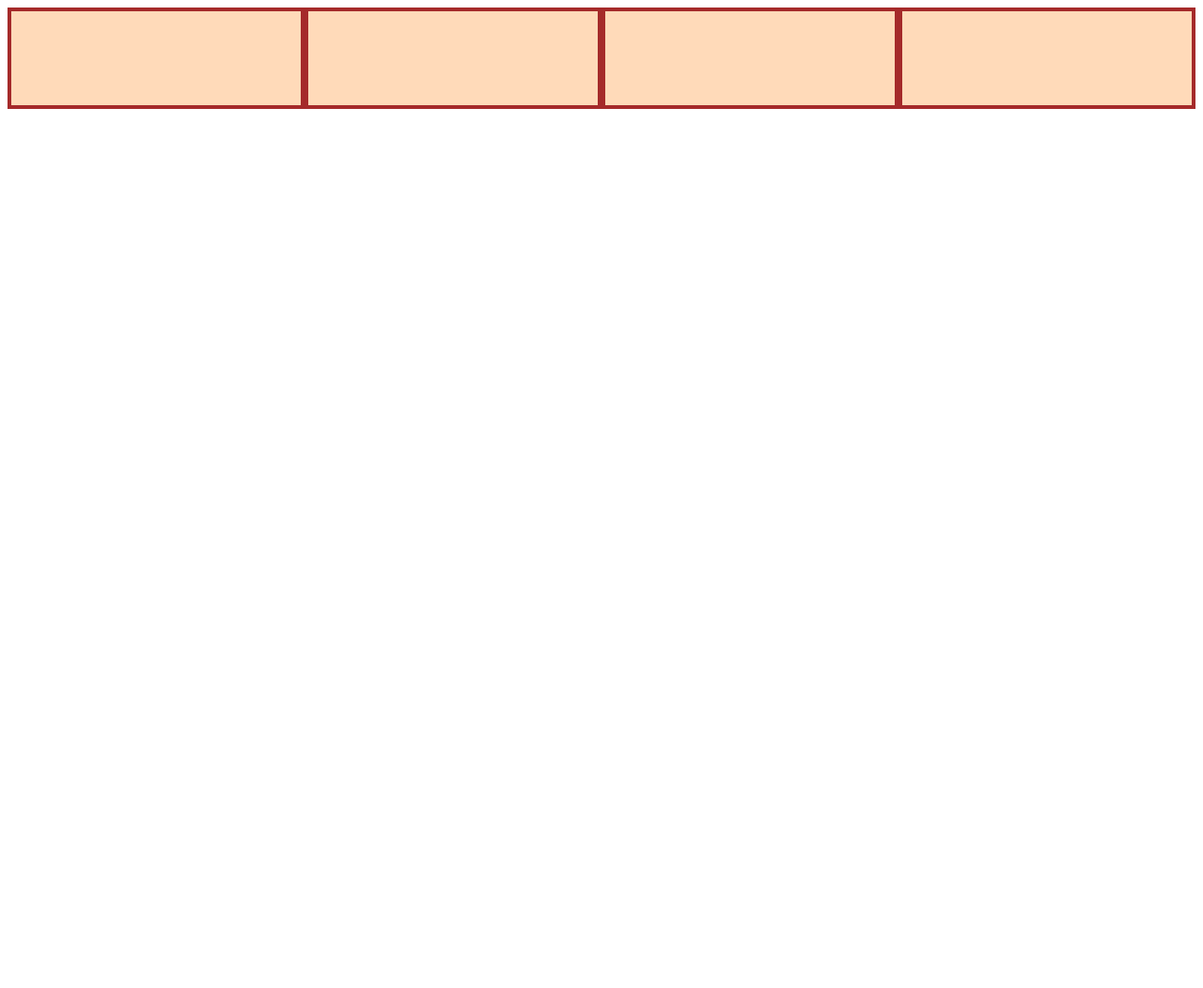
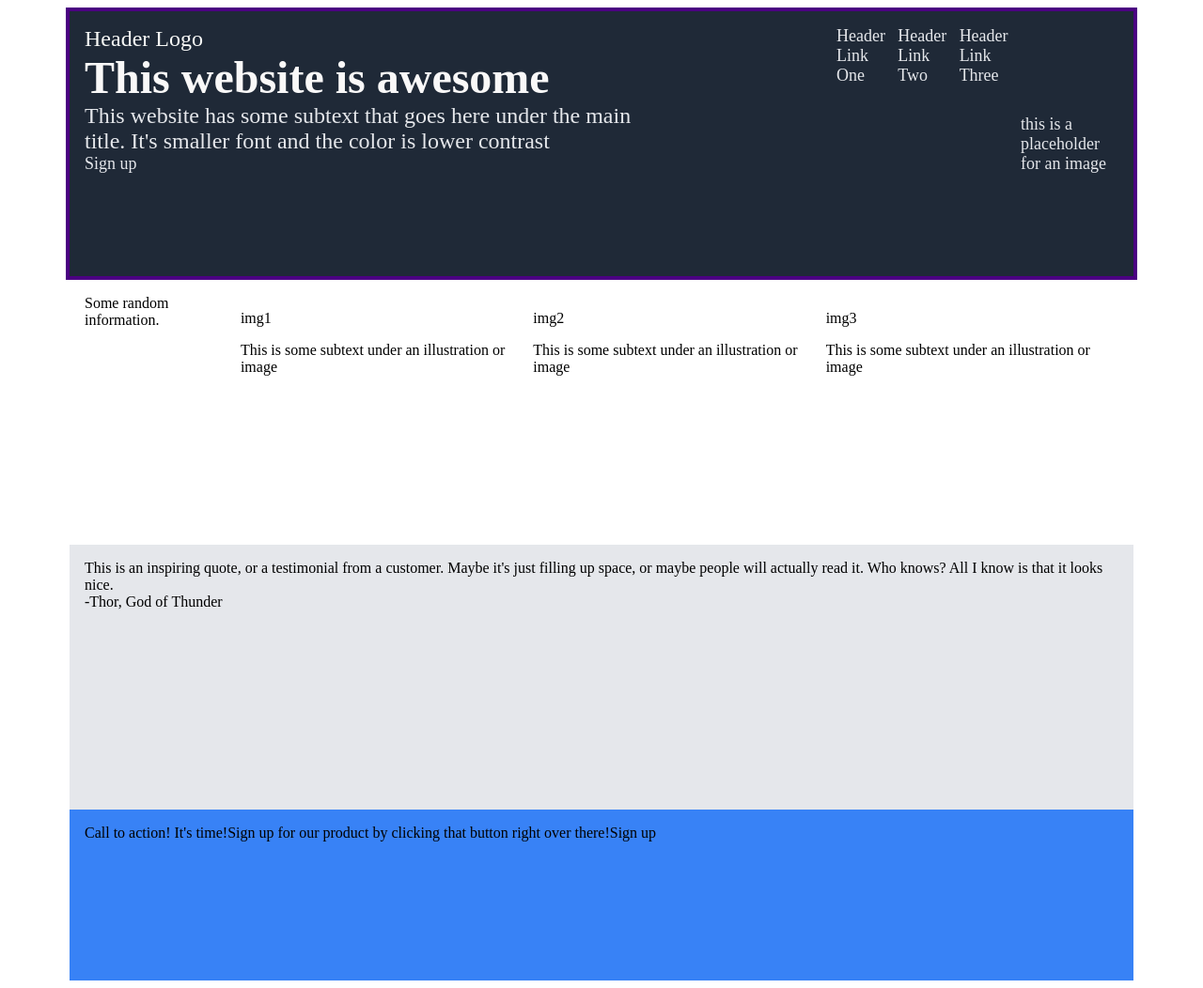
Before and after one commit to andreash94/FirstWebsite, a plain HTML site: page index.html in a window 1280 px wide. Shown: the whole page at 94% size. Before the commit the page ends 800 px from the top, so only its background shows below. Drawn offline with Linux system fonts and the light colour scheme.

Commit message:
HTML completed, next step to fix CSS

```diff
--- a/index.html
+++ b/index.html
@@ -9,11 +9,64 @@
 
 </head>
 <body>
-    <div class="flex-container">
-        <div class="one"></div>
-        <div class="two"></div>
-        <div class="three"></div>
-        <div class="four"></div>
-      </div>
+
+    <div class="box1blue">
+        <div class="Headerlogo">Header Logo
+
+        <div class="websiteawesome">This website is awesome</div>
+
+        <div class="websitesubtext">This website has some subtext that goes here under the main title. It's smaller font and the color is lower contrast</div>
+
+        <div class="Signup">Sign up</div></div>
+
+
+
+
+        <div class="item">Header Link One</div>
+
+        <div class="item">Header Link Two</div>
+
+        <div class="item">Header Link Three</div>
+
+
+
+        <div class="placeholderimage">this is a placeholder for an image</div>
+
+    </div>
+
+    <div class="box2white">
+          <div class="somerandominformation">Some random information.</div>
+          <div class="image1"><p>img1</p>This is some subtext under an illustration or image</div>
+          <div class="image2"><p>img2</p>This is some subtext under an illustration or image</div>
+          <div class="image3"><p>img3</p>This is some subtext under an illustration or image</div>
+    </div>
+
+
+    <div class="box3grey">
+          <div class="inspiringquote">This is an inspiring quote, or a testimonial from a customer. Maybe it's just filling up space, or maybe people will actually read it. Who knows? All I know is that it looks nice.</div>
+      <div class="Thor">-Thor, God of Thunder</div>
+
+    </div>
+
+    <div class="box4call">
+        <div class="calltoaction">Call to action! It's time!</div>
+        <div class="signup">Sign up for our product by clicking that button right over there!</div>
+        <div class="button">Sign up</div>
+
+
+    </div>
+
+
+
+
+
+
+
+
+
+
 </body>
+<footer>
+
+</footer>
 </html>
--- a/style.css
+++ b/style.css
@@ -1,8 +1,84 @@
-.flex-container {
+.box1blue {
+    height: 250px;
+    width: 1100px;
+    padding: 16px;
+    background: #1f2937;
+    border: 4px solid indigo;
     display: flex;
+    flex-direction:row;
+    margin: auto;
+
   }
-  .flex-container div {
-    background: peachpuff;
-    border: 4px solid brown;
-    height: 100px;
-    flex: 1 1 0%;
+  .box2white {
+    height: 250px;
+    width: 1100px;
+    padding: 16px;
+    display: flex;
+    flex-direction:row;
+    margin: auto;
+
+  }
+
+  .box3grey {
+    height: 250px;
+    background: #e5e7eb;
+    width: 1100px;
+    padding: 16px;
+    display: flex;
+    flex-direction:column;
+    margin: auto;
+
+  }
+  .box4call {
+    height: 150px;
+    background: #3882f6;
+    width: 1100px;
+    padding: 16px;
+    display: flex;
+    flex-direction:row;
+    margin: auto;
+
+  }
+
+
+  .item {
+    width: 150px;
+    height: 60px;
+    font-size: 18px;
+    color: #e5e7eb;
+  }
+
+  .websiteawesome {
+    font-size: 48px;
+    font-weight: bolder;
+    color: #f9f8f8;
+    width: 800px;
+    align-self: center;
+    text-align: left;
+
+  }
+  .websitesubtext {
+    font: size 18px;
+    color:#e5e7eb;
+    text-align: left;
+    width: 600px;
+
+
+  }
+
+  .placeholderimage{
+    font-size: 18px;
+    color:#e5e7eb;
+    align-self: center;
+  }
+  .Signup {
+    font-size: 18px;
+    color:#e5e7eb;
+
+  }
+  .Headerlogo{
+    font-size: 24px;
+    color:#f9faf8;
+    flex-direction: column;
+
+  }
```
